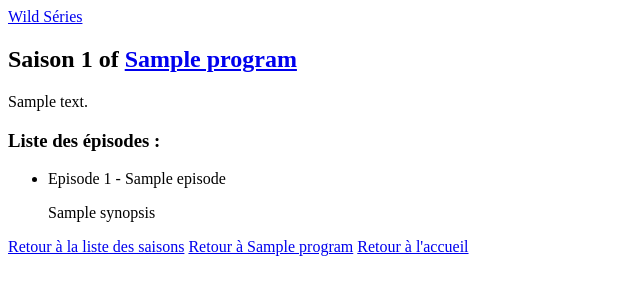
After one commit to a-melie/Wild-Series, a Symfony app: template templates/wild/season.html.twig in a window 1280 px wide. The commit adds this page. Shown: the top 300 px of the page, without its empty margins (0-640 px from the left). Run offline with Twig, Linux system fonts and the light colour scheme; the template is opened without the code that fills it: most values are stand-ins (such as "Sample title", 1, 10 or a date in 2020); some libraries are stand-ins or nearby versions.

Commit message:
q09part2done

```diff
--- a/src/Entity/Episode.php
+++ b/src/Entity/Episode.php
@@ -33,10 +33,11 @@ class Episode
     private $synopsis;
 
     /**
-     * @ORM\ManyToOne(targetEntity=Season::class)
+     * @ORM\ManyToOne(targetEntity=Season::class, inversedBy="episodes")
      * @ORM\JoinColumn(nullable=false)
      */
     private $season;
+
 
     public function getId(): ?int
     {
--- a/templates/wild/program.html.twig
+++ b/templates/wild/program.html.twig
@@ -2,15 +2,16 @@
 
 {% block body %}
         <div class="container ">
+            <h2>{{ program.title }}</h2>
             {% for season in program.seasons %}
-                <a href="{{ path('wild_show', {id: program.id}) }}" class="text-danger">
+                <a href="{{ path('wild_show_season', {id: program.id}) }}" class="text-danger">
                     <h2>Saison {{ season.number }} ({{ season.year }})</h2>
                 </a>
                 <p>{{ season.description }}</p>
             {% endfor %}
         </div>
 
-        <p><a href="{{ path('wild_show', {id: program.id}) }}" class="text-danger">Retour à {{ program.title }}</a></p>
+        <p><a href="{{ path('wild_show', {slug: program.title|lower|replace({' ' : '-'})}) }}" class="text-danger">Retour à {{ program.title }}</a></p>
         <a href="{{ path('app_index') }}" class="text-danger">Retour à l'accueil</a>
 
 {% endblock %}
--- /dev/null
+++ b/templates/wild/season.html.twig
@@ -0,0 +1,24 @@
+{% extends 'base.html.twig' %}
+
+{% block body %}
+    <div>
+        <h2>Saison {{ season.number }} of <a href="{{ path('wild_show', {slug: season.program.title|lower|replace({' ' : '-'})}) }}"  class="text-danger">{{ season.program.title }}</a></h2>
+        <p>{{ season.description }}</p>
+    </div>
+    <div>
+        {% if season.episodes|length > 0 %}
+            <h3>Liste des épisodes :</h3>
+            <ul>
+                {% for episode in season.episodes %}
+                    <li>Episode {{ episode.number }} - {{ episode.title }}<br><p>{{ episode.synopsis }}</p></li>
+                {% endfor %}
+            </ul>
+        {% else %}
+            <h3> Aucun épisode disponible pour l'instant.</h3>
+        {% endif %}
+    </div>
+
+    <a href="{{ path('wild_show_program', {slug: season.program.title|lower|replace({' ' : '-'})}) }}"  class="text-danger">Retour à la liste des saisons</a>
+    <a href="{{ path('wild_show', {slug: season.program.title|lower|replace({' ' : '-'})}) }}" class="text-danger">Retour à {{ season.program.title }}</a>
+    <a href="{{ path('app_index') }}" class="text-danger">Retour à l'accueil</a>
+{% endblock %}
--- a/templates/wild/show.html.twig
+++ b/templates/wild/show.html.twig
@@ -9,6 +9,7 @@
             <h1 class="mt-0">{{ program.title }}</h1>
             <p>{{ program.summary }}</p>
             <p>Categorie : {{ program.category.name }}</p>
+            <a href="{{ path('wild_show_program', {slug: program.title|lower|replace({' ' : '-'})}) }}"  class="text-danger">Liste des saisons</a>
         </div>
     </div>
 
```
Also changed, not shown: src/Controller/WildController.php (+14 -0 lines), src/Entity/Season.php (+49 -0 lines).
